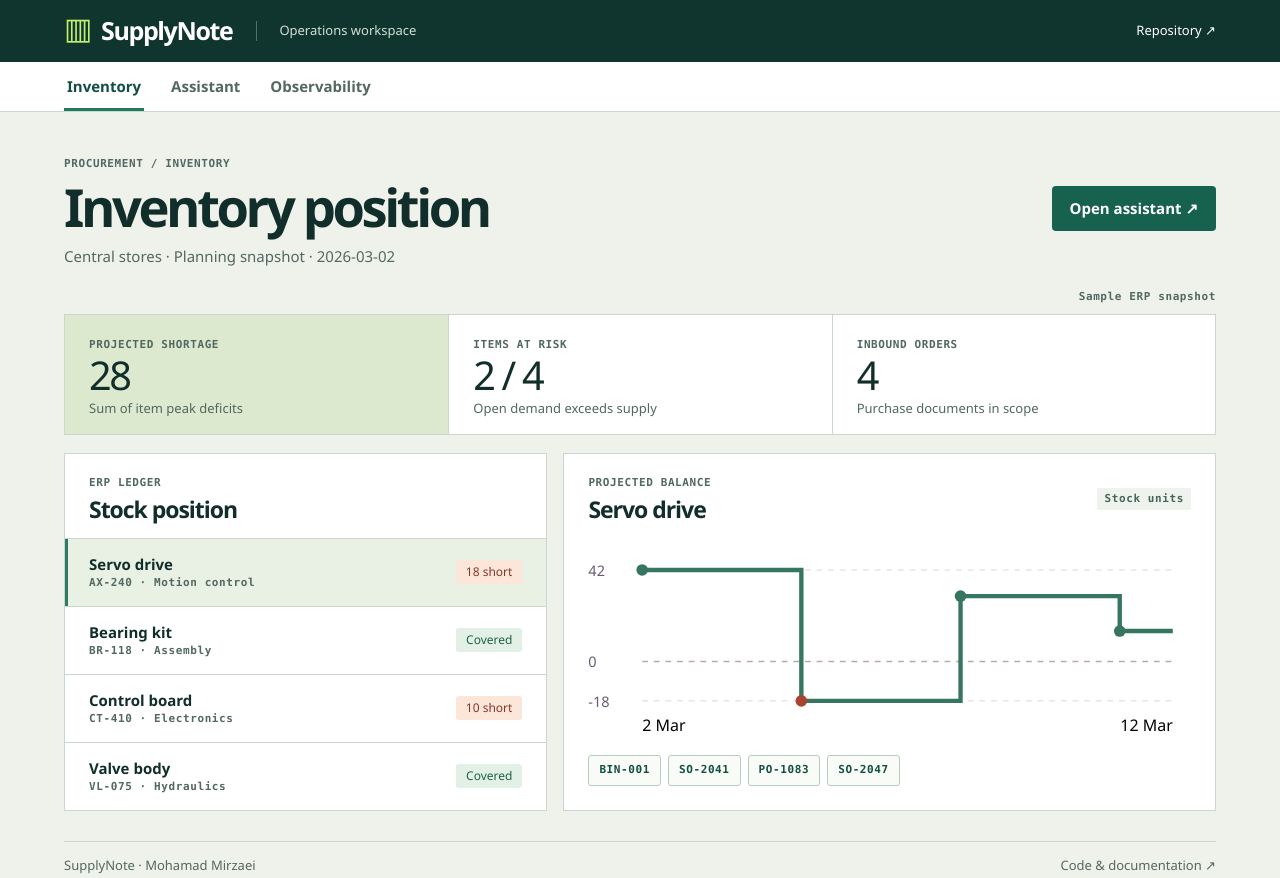
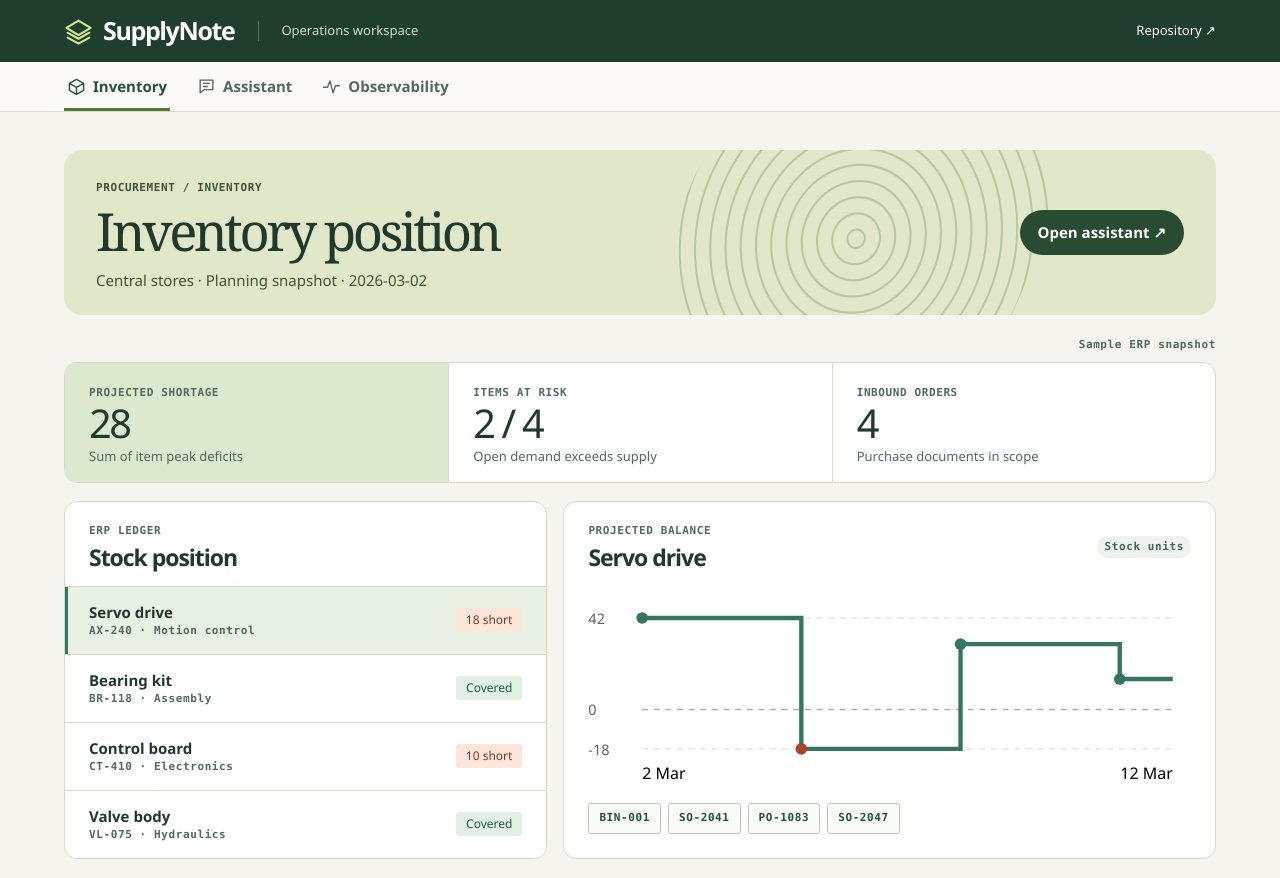
Before and after one commit to mohamadmirzaei79/SupplyNote, a plain HTML site: page index.html in a window 1280 px wide. Shown: the top 878 px of the page. Drawn offline with Linux system fonts and the light colour scheme.

Commit message:
Introduce a contour-inspired workspace with task-specific navigation icons

```diff
--- a/index.html
+++ b/index.html
@@ -1,11 +1,21 @@
-<!doctype html><html lang="en"><head><meta charset="utf-8"><meta name="viewport" content="width=device-width,initial-scale=1"><meta name="theme-color" content="#10352f"><title>SupplyNote | Operations workspace</title><link rel="stylesheet" href="style.css?v=ops2"></head>
-<body><header class="mast"><a class="brand" href="#overview"><i aria-hidden="true">▥</i>SupplyNote</a><span class="division">Operations workspace</span><a class="src" href="https://github.com/mohamadmirzaei79/SupplyNote">Repository ↗</a></header><nav aria-label="Workspace"><a href="#overview">Inventory</a><a href="#assistant">Assistant</a><a href="#observability">Observability</a></nav><main><div id="error" role="status"></div>
+<!doctype html><html lang="en"><head><meta charset="utf-8"><meta name="viewport" content="width=device-width,initial-scale=1"><meta name="theme-color" content="#10352f"><title>SupplyNote | Operations workspace</title><link rel="stylesheet" href="style.css?v=ops2"><style>
+.glyph{display:inline-block;width:19px;height:19px;flex:none;vertical-align:-4px;margin-right:7px}.brand .glyph{width:29px;height:29px;margin:0}
+@media(prefers-reduced-motion:no-preference){
+button,a,select{transition:background-color .16s ease,color .16s ease,box-shadow .16s ease}
+button:active:not(:disabled){transform:translateY(1px)}
+@keyframes arrive{from{opacity:.2;transform:translateY(6px)}to{opacity:1;transform:translateY(0)}}
+#overview:not([hidden]),#assistant:not([hidden]),#observability:not([hidden]),#handoff:not([hidden]),#queue:not([hidden]),.report,.bubble,.cards article,.detail h2{animation:arrive .28s cubic-bezier(.2,0,.38,.9) both}
+}
+
+:root{--paper:#f6f4ee;--rule:#d5d9c8;--pine:#24523b;--ink:#21382c}.mast{background:#203e2d}.brand .glyph{color:#d5ec8c}nav{background:#fbfaf6}nav a.active{border-color:#547b34}.headline{position:relative;isolation:isolate;overflow:hidden;border-radius:18px;background:#e0e8c9;padding:24px 32px;min-height:160px}.headline:before{content:"";position:absolute;z-index:-1;right:16%;top:-60%;height:220%;width:30%;transform:rotate(24deg);background:repeating-radial-gradient(ellipse at 50% 52%,transparent 0 7px,#91a77680 8px 9px,transparent 10px 15px);border-radius:55% 36% 47% 38%}.headline h1{font-family:Georgia,serif;font-weight:500;letter-spacing:-.065em}.headline p,.headline small{color:#405438}.primary{background:#294b32;border-radius:30px}.headline>a:not(.primary){background:#ecf1de;padding:8px 14px;border-radius:20px}.metrics,.scope,.inspector,.box{border-radius:13px;overflow:hidden}.metrics strong{font-weight:520}.scope{background:#263e2f}.scope .unit{background:#395642}.scopefoot span:first-child,.point{color:#e2eb8b}.scopefoot{border-color:#54705a}.point[aria-pressed=true]{color:white}.inspector{background:#fffef9}.unit{border-radius:20px}.telemetry article:first-child{background:#f1f3d9}.trace[aria-pressed=true]{background:#edf1d9}.recent{overflow:hidden}@media(max-width:740px){.headline{padding:20px;min-height:140px}.headline:before{right:-16%;opacity:.45}.glyph{width:16px;height:16px;margin-right:4px}nav{gap:12px}}
+</style></head>
+<body><header class="mast"><a class="brand" href="#overview"><svg class="glyph" aria-hidden="true" viewBox="0 0 24 24" fill="none" stroke="currentColor" stroke-width="1.7" stroke-linecap="round" stroke-linejoin="round"><path d="M2 9 12 3l10 6-10 6z M3 13l9 5 9-5 M3 17l9 5 9-5"/></svg>SupplyNote</a><span class="division">Operations workspace</span><a class="src" href="https://github.com/mohamadmirzaei79/SupplyNote">Repository ↗</a></header><nav aria-label="Workspace"><a href="#overview"><svg class="glyph" aria-hidden="true" viewBox="0 0 24 24" fill="none" stroke="currentColor" stroke-width="1.7" stroke-linecap="round" stroke-linejoin="round"><path d="M3 8 12 3l9 5-9 5z M3 8v9l9 5 9-5V8 M12 13v9"/></svg>Inventory</a><a href="#assistant"><svg class="glyph" aria-hidden="true" viewBox="0 0 24 24" fill="none" stroke="currentColor" stroke-width="1.7" stroke-linecap="round" stroke-linejoin="round"><path d="M4 4h16v12H9l-5 4z M8 8h8 M8 12h5"/></svg>Assistant</a><a href="#observability"><svg class="glyph" aria-hidden="true" viewBox="0 0 24 24" fill="none" stroke="currentColor" stroke-width="1.7" stroke-linecap="round" stroke-linejoin="round"><path d="M2 13h5l3-8 4 15 3-9h5"/></svg>Observability</a></nav><main><div id="error" role="status"></div>
 <section id="overview"><div class="headline"><div><small>PROCUREMENT / INVENTORY</small><h1>Inventory position</h1><p id="warehouse"></p></div><a class="primary" href="#assistant">Open assistant ↗</a></div>
 <span id="mode" class="mode">Sample ERP snapshot</span><div class="metrics"><article class="key"><small>PROJECTED SHORTAGE</small><strong id="gap">—</strong><p>Sum of item peak deficits</p></article><article><small>ITEMS AT RISK</small><strong id="risk">—</strong><p>Open demand exceeds supply</p></article><article><small>INBOUND ORDERS</small><strong id="inbound">—</strong><p>Purchase documents in scope</p></article></div>
 <div class="split"><section class="box"><div class="head"><div><small>ERP LEDGER</small><h2>Stock position</h2></div></div><div id="items" class="items"></div></section>
 <section class="box"><div class="head"><div><small>PROJECTED BALANCE</small><h2 id="itemtitle">Item detail</h2></div><span class="unit">Stock units</span></div><div id="plot"></div><div id="evidence" class="evidence"></div></section></div></section>
 <section class="assistant" id="assistant"><div class="headline"><div><small>PROCUREMENT / ASSISTANT</small><h1>Procurement assistant</h1><p>Investigate supply and demand through the underlying orders.</p></div><a href="#observability">Inspect latency ↗</a></div><div class="box"><div class="head"><div><small>ORDER INTELLIGENCE</small><h2>Ask SupplyNote</h2></div><span class="unit">Local intent model</span></div><div class="chatbody"><div id="history" aria-live="polite"></div><div class="prompts"><button>Which items will run short?</button><button>When does the servo drive arrive?</button><button>Show inventory balances</button></div><form><input aria-label="Ask an ERP question" id="question" maxlength="360" required placeholder="Ask about shortages, stock or incoming orders…"><button class="primary">Send ↗</button></form></div></div></section>
-<section id="observability"><div class="headline"><div><small>OPERATIONS / OBSERVABILITY</small><h1>Response performance</h1><p>Chatbot latency from question submission to answer insertion.</p></div><button id="probe" class="primary" disabled>Run 6 test queries</button></div>
+<section id="observability"><div class="headline"><div><small>OPERATIONS / OBSERVABILITY</small><h1>Response performance</h1><p>Chatbot latency from question submission to answer insertion.</p></div><button id="probe" class="primary" disabled><svg class="glyph" aria-hidden="true" viewBox="0 0 24 24" fill="none" stroke="currentColor" stroke-width="1.7" stroke-linecap="round" stroke-linejoin="round"><path d="M6 3 21 12 6 21z"/></svg>Run 6 test queries</button></div>
 <div class="metrics telemetry"><article><small>COMPLETED REQUESTS</small><strong id="count">0</strong></article><article><small>LATEST RESPONSE</small><strong id="latest">—</strong></article><article><small>95TH PERCENTILE</small><strong id="p95">—</strong></article></div>
 <div class="monitor"><div class="scope"><div class="head"><div><small>SESSION TELEMETRY</small><h2>Response latency</h2></div><span class="unit">Milliseconds</span></div><div id="latency"></div><div class="scopefoot"><span>● &nbsp; End-to-end latency</span><span>Last 24 requests · oldest to newest</span></div></div>
 <div class="inspector"><small>REQUEST INSPECTOR</small><h2 id="traceTitle">No request selected</h2><div id="details">Send a question or run the test queries to inspect a trace.</div></div></div>
```
Also changed, not shown: preview.png.
